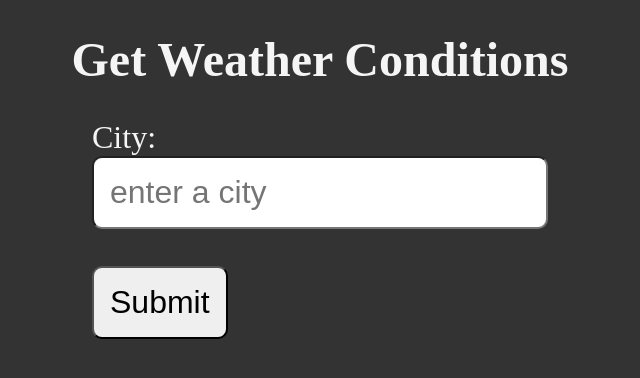
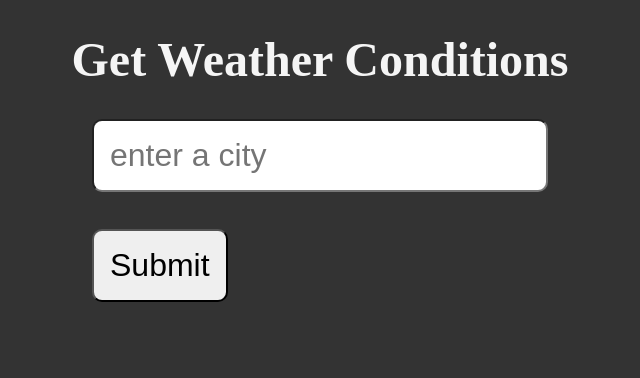
Before and after one commit to Eseglory/python-weather, a Flask app: page / in a window 1280 px wide. Shown: the top 378 px of the page, without its empty margins (320-960 px from the left). Run offline with Flask 3, Linux system fonts and the light colour scheme; parts of the project's set-up code (start-up, migrations or seed data) failed here and were passed over.

Commit message:
modify html files

```diff
--- a/templates/city-not-found.html
+++ b/templates/city-not-found.html
@@ -11,7 +11,6 @@
      <h2>Try Again</h2>
 
     <form action="/weather" method="post">
-        <label for="city">City:</label><br>
         <input type="text" id="city" name="city" placeholder="enter a city"><br><br>
 
         <button type="submit">Submit</button>
--- a/templates/index.html
+++ b/templates/index.html
@@ -10,7 +10,6 @@
     <h2>Get Weather Conditions</h2>
 
     <form action="/weather" method="post">
-        <label for="city">City:</label><br>
         <input type="text" id="city" name="city" placeholder="enter a city"><br><br>
 
         <button type="submit">Submit</button>
--- a/templates/weather.html
+++ b/templates/weather.html
@@ -12,7 +12,6 @@ er<!DOCTYPE html>
     <p>Feels like {{ feels_like }} &deg;</p>
 
     <form action="/weather" method="post">
-        <label for="city">City:</label><br>
         <input type="text" id="city" name="city" placeholder="enter a city"><br><br>
 
         <button type="submit">Submit</button>
```
